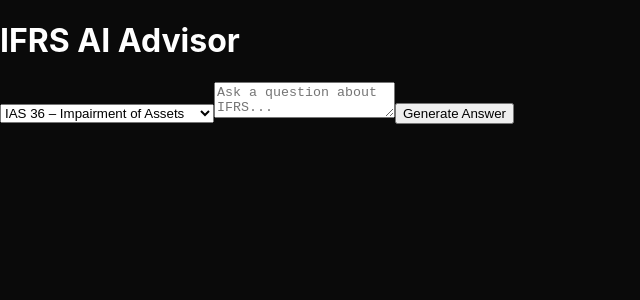
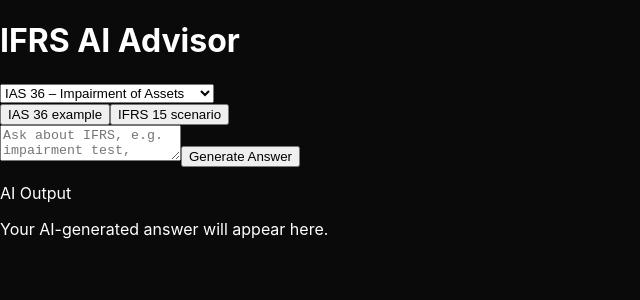
Before and after one commit to marinofecal/skynet-final, a Next.js app: page /tools/Ifrs in a window 1280 px wide. Shown: the top 300 px of the page, without its empty margins (0-640 px from the left). Built offline with nearby package versions, Linux system fonts and the light colour scheme.

Commit message:
Update page.jsx

```diff
--- a/app/tools/Ifrs/page.jsx
+++ b/app/tools/Ifrs/page.jsx
@@ -1,25 +1,71 @@
+"use client";
+
+import { useState } from "react";
+
 export default function IFRSPage() {
+  const [output, setOutput] = useState("");
+
+  const handleGenerate = () => {
+    setOutput("This is a sample AI-generated IFRS response based on your query.");
+  };
+
+  const handleQuick = (text) => {
+    setOutput(`Generated example for: ${text}`);
+  };
+
   return (
     <div className="min-h-screen bg-black text-white p-10">
 
+      {/* TITLE */}
       <h1 className="text-3xl font-bold mb-6">
         IFRS AI Advisor
       </h1>
 
+      {/* SELECTOR */}
       <select className="bg-[#111] border border-gray-700 p-3 rounded mb-6">
         <option>IAS 36 – Impairment of Assets</option>
         <option>IFRS 15 – Revenue Recognition</option>
         <option>IFRS 9 – Financial Instruments</option>
       </select>
 
+      {/* QUICK ACTIONS */}
+      <div className="flex gap-3 mb-4">
+        <button
+          onClick={() => handleQuick("IAS 36 impairment test")}
+          className="bg-gray-800 px-3 py-1 rounded text-sm hover:bg-gray-700"
+        >
+          IAS 36 example
+        </button>
+
+        <button
+          onClick={() => handleQuick("IFRS 15 revenue recognition")}
+          className="bg-gray-800 px-3 py-1 rounded text-sm hover:bg-gray-700"
+        >
+          IFRS 15 scenario
+        </button>
+      </div>
+
+      {/* INPUT */}
       <textarea
         className="w-full h-40 bg-[#111] border border-gray-700 p-4 rounded mb-4"
-        placeholder="Ask a question about IFRS..."
+        placeholder="Ask about IFRS, e.g. impairment test, revenue recognition..."
       />
 
-      <button className="px-6 py-3 bg-blue-600 rounded hover:bg-blue-500">
+      {/* BUTTON */}
+      <button
+        onClick={handleGenerate}
+        className="px-6 py-3 bg-blue-600 rounded hover:bg-blue-500"
+      >
         Generate Answer
       </button>
+
+      {/* OUTPUT */}
+      <div className="mt-6 p-4 bg-[#111] border border-gray-800 rounded">
+        <p className="text-sm text-gray-400 mb-2">AI Output</p>
+        <div className="text-sm">
+          {output || "Your AI-generated answer will appear here."}
+        </div>
+      </div>
 
     </div>
   );
```
